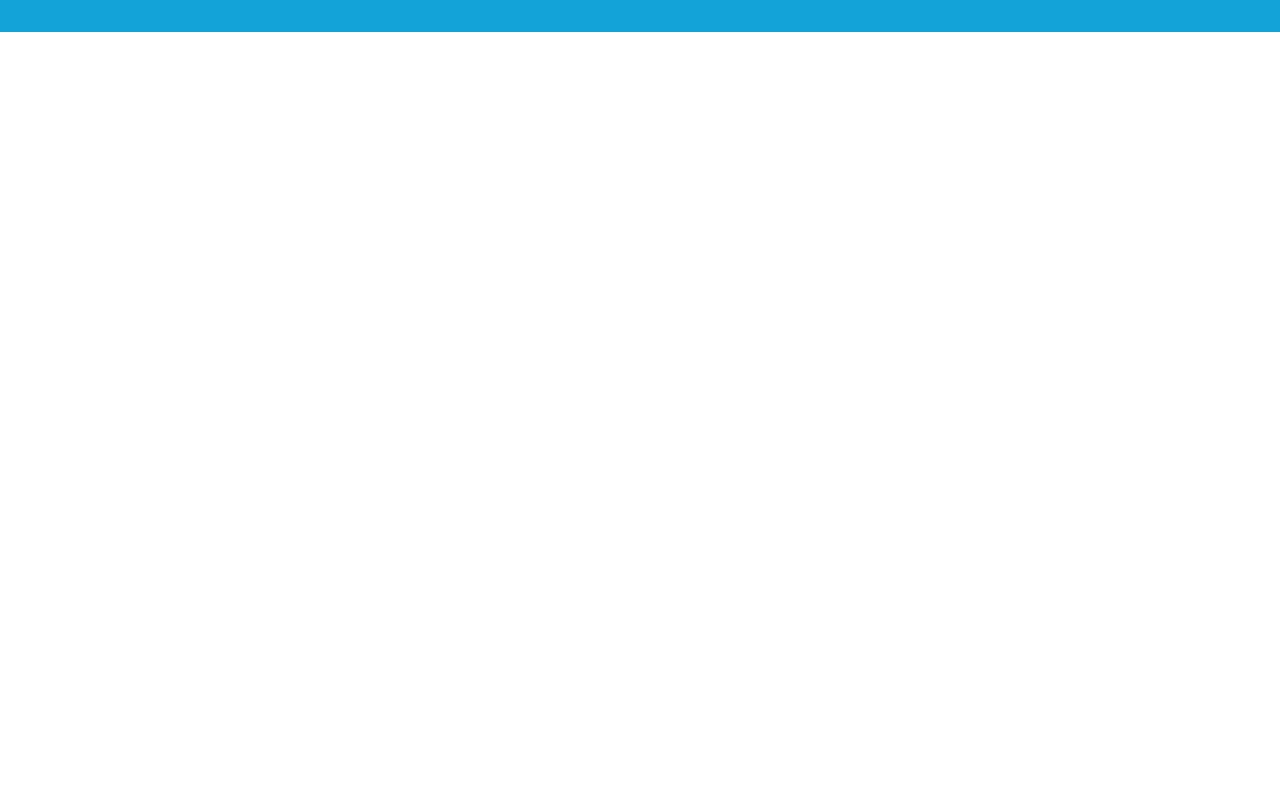
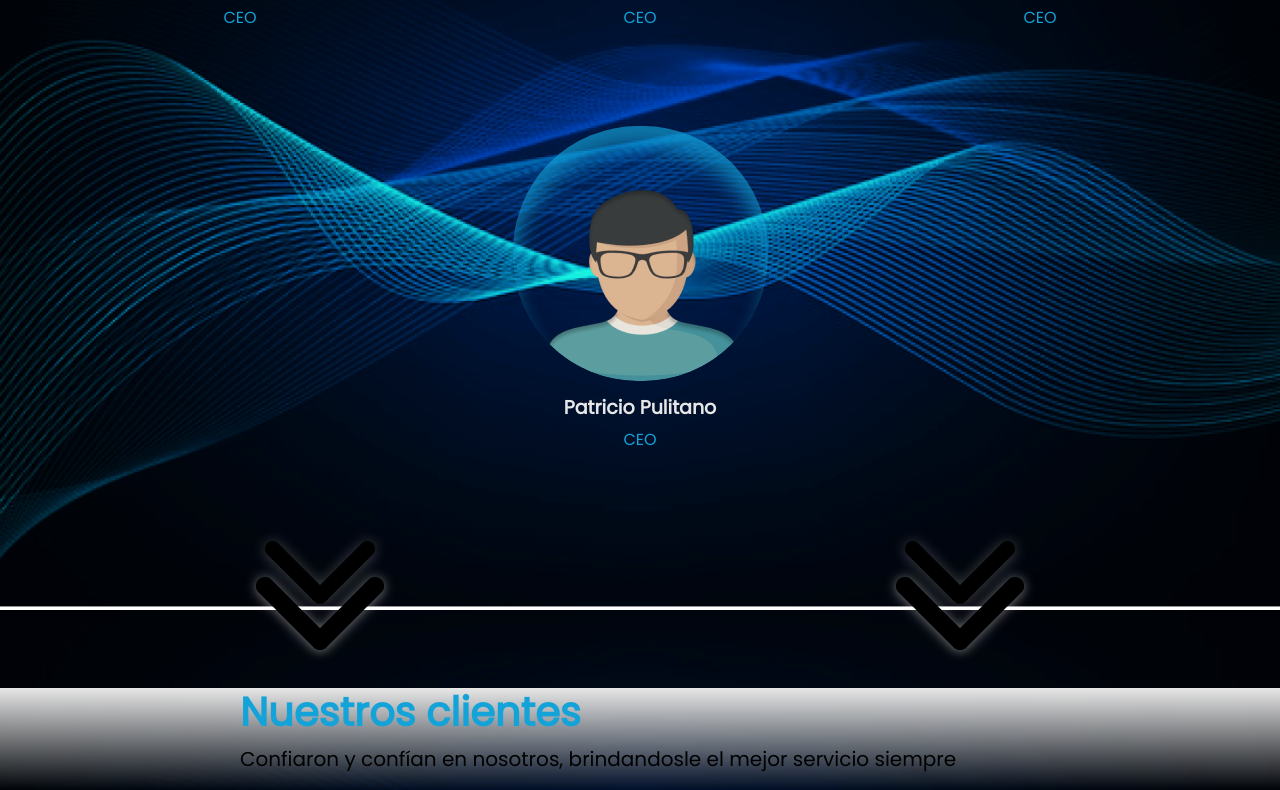
Before and after one commit to JuanBenega/prjVentos, a React (Create React App) app: page / in a window 1280 px wide. Shown: the part 3390-4180 px from the top of the page. Before the commit the page ends 3422 px from the top, so only its background shows below. Built offline with nearby package versions, Linux system fonts and the light colour scheme.

Commit message:
style usCards, add clients section

```diff
--- a/src/components/Landing.jsx
+++ b/src/components/Landing.jsx
@@ -1,6 +1,7 @@
 
 import { Carousel, Image } from 'react-bootstrap'
 import ServiceCard from './ServiceCard'
+import UsCard from './UsCard'
 
 import landing1 from '../img/landing1.jpg'
 import landing2 from '../img/landing2.jpg'
@@ -61,17 +62,17 @@ const Landing = () => {
             job: 'CEO'
         },
         {
-            pic: landUs1,
+            pic: landUs2,
             name: 'Franco Berrone',
             job: 'CEO'
         },
         {
-            pic: landUs1,
+            pic: landUs3,
             name: 'Danilo Quiroga',
             job: 'CEO'
         },
         {
-            pic: landUs1,
+            pic: landUs4,
             name: 'Patricio Pulitano',
             job: 'CEO'
         },
@@ -155,13 +156,27 @@ const Landing = () => {
                 <Image src={arrow} />
                 <Image src={arrow} />
             </div>
-            <div className="us">
+            <div className="landUs">
                 <h1 className="usTitle">Nosotros</h1>
                 <div className="landUsCards">
                     {
-
+                        us.map ((person) =>
+                        <UsCard
+                            pic={person.pic}
+                            name={person.name}
+                            job={person.job}
+                        />
+                    )
                     }
                 </div>
+            </div>
+            <div className="landArrow">
+                <Image src={arrow} />
+                <Image src={arrow} />
+            </div>
+            <div className="landClients">
+                <h1 className="clientsTitle">Nuestros clientes</h1>
+                <p className="clientsText">Confiaron y confían en nosotros, brindandosle el mejor servicio siempre</p>
             </div>
         </div>
     )
--- a/src/components/UsCard.jsx
+++ b/src/components/UsCard.jsx
@@ -2,8 +2,8 @@ import { Image } from "react-bootstrap"
 
 const UsCard = ({ pic, name, job}) => {
   return (
-    <div>
-        <Image src={pic} />
+    <div className="usCard">
+        <Image src={pic} className='usCardPic'/>
         <h4 className="usCardTitle">{name}</h4>
         <p className="usCardText">{job}</p>
     </div>
--- a/src/styles/App.scss
+++ b/src/styles/App.scss
@@ -6,3 +6,4 @@
 @import './components/sidebar';
 @import './components/landing';
 @import './components/serviceCard';
+@import './components/usCard';
--- a/src/styles/components/_landing.scss
+++ b/src/styles/components/_landing.scss
@@ -83,12 +83,46 @@
 
         .landServIcons {
             width: 100%;
-            display: flex;
-            justify-content: center;
-            flex-wrap: wrap;
+            @extend %flexWrap;
             column-gap: 10rem;
             row-gap: 5rem;
 
         }
+
+    }
+
+    .landUs {
+        width: 90%;
+        margin-bottom: 2rem;
+
+        .usTitle {
+            font-weight: $fontWeightTitle;
+            text-align: center;
+            margin-bottom: 4rem;
+        }
+
+        .landUsCards {
+            @extend %flexWrap;
+            column-gap: 10rem;
+            row-gap: 5rem;
+        }
+    }
+
+    .landClients {
+        width: 100%;
+        background: linear-gradient(180deg, $colorWhite 0%, rgba(231, 231, 231, 0) 100%);
+
+        .clientsTitle {
+            margin-left: 15rem;
+            color: $colorPrim;
+            font-weight: $fontWeightTitle;
+        }
+
+        .clientsText {
+            margin-left: 15rem;
+            color: $colorBlack;
+            font-weight: $fontWeightResp;
+            font-size: $fontSizeHeader;
+        }
     }
 }
--- a/src/styles/components/_usCard.scss
+++ b/src/styles/components/_usCard.scss
@@ -0,0 +1,24 @@
+.usCard {
+    width: 15rem;
+    @extend %flexColumnCenter;
+
+    .usCardPic {
+        //background-color: $colorWhite;
+        box-shadow: inset 0px 20px 20px rgba(19, 164, 217, 0.678);
+        border-radius: 125px;
+    }
+
+    .usCardTitle {
+        color: $colorWhite;
+        font-weight: $fontWeightTitle;
+        font-size: $fontSizeCardTitle;
+        margin-top: 1rem;
+    }
+
+    .usCardText {
+        color: $colorPrim;
+        font-weight: $fontWeightResp;
+        font-size: $fontSizeButton;
+    }
+
+}
--- a/src/styles/config/_extends.scss
+++ b/src/styles/config/_extends.scss
@@ -17,6 +17,12 @@
     flex-direction: column;
 }
 
+%flexWrap {
+    display: flex;
+    justify-content: center;
+    flex-wrap: wrap;
+}
+
 %mediaNone {
     @media screen and (max-width: $mobileScreen) {
         display: none;
--- a/src/styles/config/_variables.scss
+++ b/src/styles/config/_variables.scss
@@ -10,6 +10,7 @@ $fontSizeButton: 16px;
 $fontSizeTextSupHeader: 10px;
 $fontSizeTextInfHeader: 14px;
 $fontSizeTitle: 50px;
+$fontSizeCardTitle: 19px;
 
 
 $colorPrim: #13A3D9;
```
